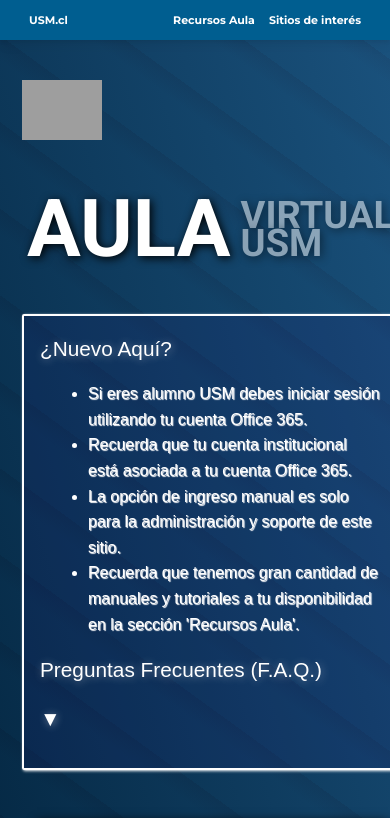
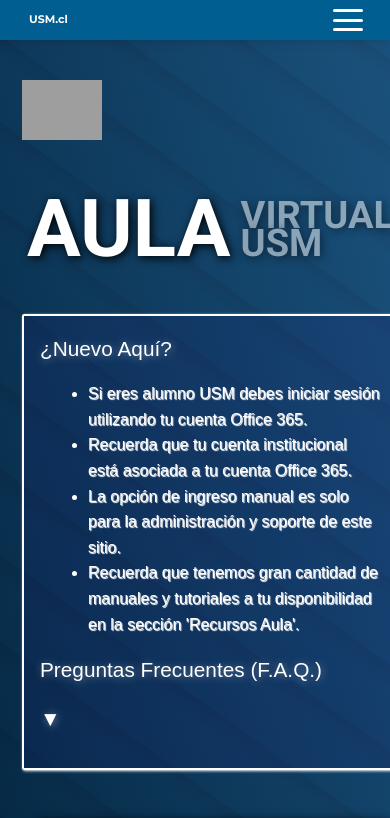
Before and after one commit to Diegogp95/aula-project, a React (Create React App) app: page / in a window 390 px wide. Shown: the top 818 px of the page. Built offline with nearby package versions, Linux system fonts and the light colour scheme; grey boxes are pictures that could not be loaded; a web font is replaced by a local one.

Commit message:
Hamburger menu init

```diff
--- /dev/null
+++ b/src/components/Hamburger.css
@@ -0,0 +1,50 @@
+.ham-btn{
+    display: flex;
+    justify-content: center;
+    align-items: center;
+    height: 40px;
+    width: 40px;
+    cursor: pointer;
+    overflow: hidden;
+}
+
+.ham-icon{
+    position: relative;
+    display: flex;
+    flex-direction: column;
+    justify-content: center;
+    align-items: center;
+    height: 30px;
+    width: 30px;
+}
+
+.ham-bar{
+    position: absolute;
+    width: 100%;
+    height: 3px;
+    background: white;
+    border-radius: 4px;
+}
+
+#top-bar {
+    top: 4px;
+}
+
+#bot-bar {
+    bottom: 4px;
+}
+
+#top-bar.test{
+    transform: translateX(-40px);
+    transition: all .5s ease-in-out;
+}
+
+#bot-bar.test{
+    transform: translateX(40px);
+    transition: all .5s ease-in-out;
+}
+
+#mid-bar.test{
+    transform: scaleX(0);
+    transition: all .5s ease-in-out;
+}
--- /dev/null
+++ b/src/components/Hamburger.js
@@ -0,0 +1,22 @@
+import React, {useState} from 'react';
+import './Hamburger.css';
+
+function Hamburger() {
+  const [isDisplayed, setDisplay] = useState(false);
+  const toggleDisplay = () => {
+    setDisplay(!isDisplayed);
+    console.log(isDisplayed);
+  }
+
+  return (
+    <div className='ham-btn' onClick={toggleDisplay}>
+      <div className="ham-icon">
+        <div className={`ham-bar ${isDisplayed ? 'test' : ''}`} id='top-bar'></div>
+        <div className={`ham-bar ${isDisplayed ? 'test' : ''}`} id='mid-bar'></div>
+        <div className={`ham-bar ${isDisplayed ? 'test' : ''}`} id='bot-bar'></div>
+      </div>
+    </div>
+  )
+}
+
+export default Hamburger
--- a/src/components/Navbar.css
+++ b/src/components/Navbar.css
@@ -11,11 +11,12 @@
     color: white;
     opacity: 1;
     fill: white;
+    padding-top: 0;
+    padding-bottom: 0;
 }
 
 
 .group{
-    display: flex;
     padding-left: 10px;
     padding-right: 10px;
 }
@@ -151,11 +152,7 @@
 }
 
 
-@media (min-width: 800px){
-        #rightside >* >*{
-        margin-left: 40px;
-    }
-}
+
 
 
 @keyframes fadein {
@@ -169,3 +166,13 @@
         transform: translateY(0);
     }
 }
+
+#rightside >* >*{
+    margin-left: 40px;
+}
+
+@media (max-width: 1000px){
+    #rightside {
+        display: none;
+    }
+}
--- a/src/components/Navbar.js
+++ b/src/components/Navbar.js
@@ -1,7 +1,7 @@
 import React, { useState, useEffect } from 'react';
 import './Navbar.css';
 import './Limit.css';
-
+import Hamburger from './Hamburger';
 
 function Navbar() {
 
@@ -94,6 +94,11 @@
             </li>
           </ul>
         </div>
+        <div className="group">
+          <Hamburger>
+
+          </Hamburger>
+        </div>
       </div>
       </div>
     </nav>
```
